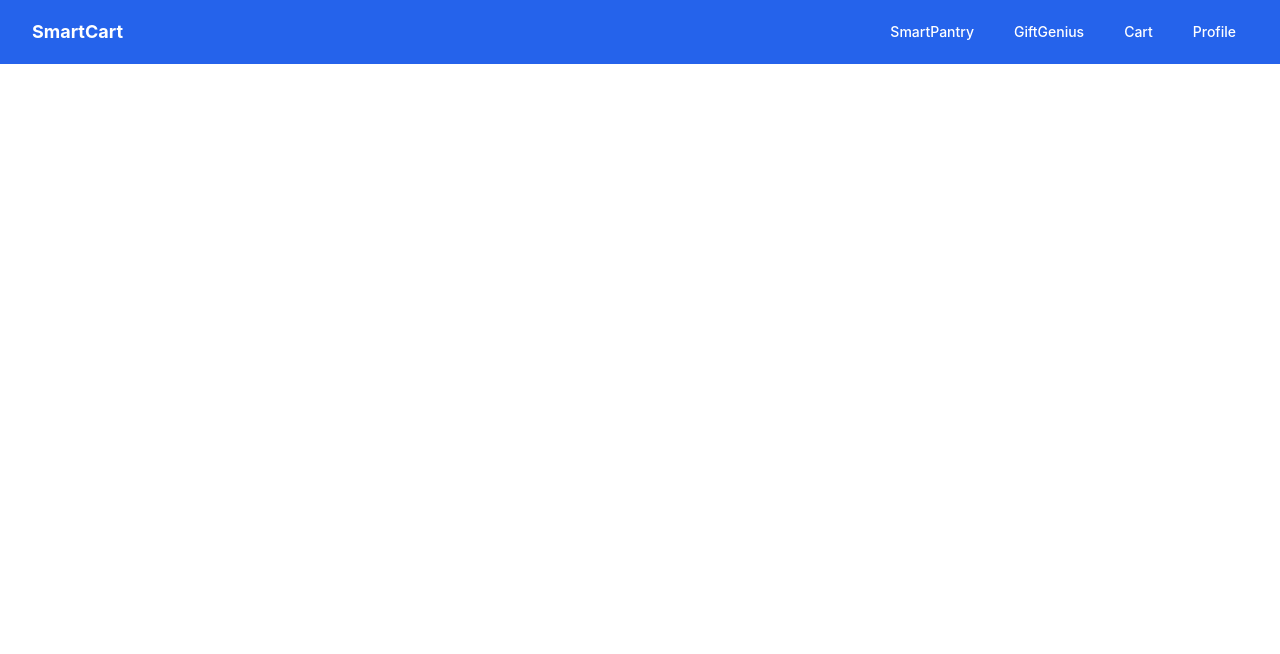
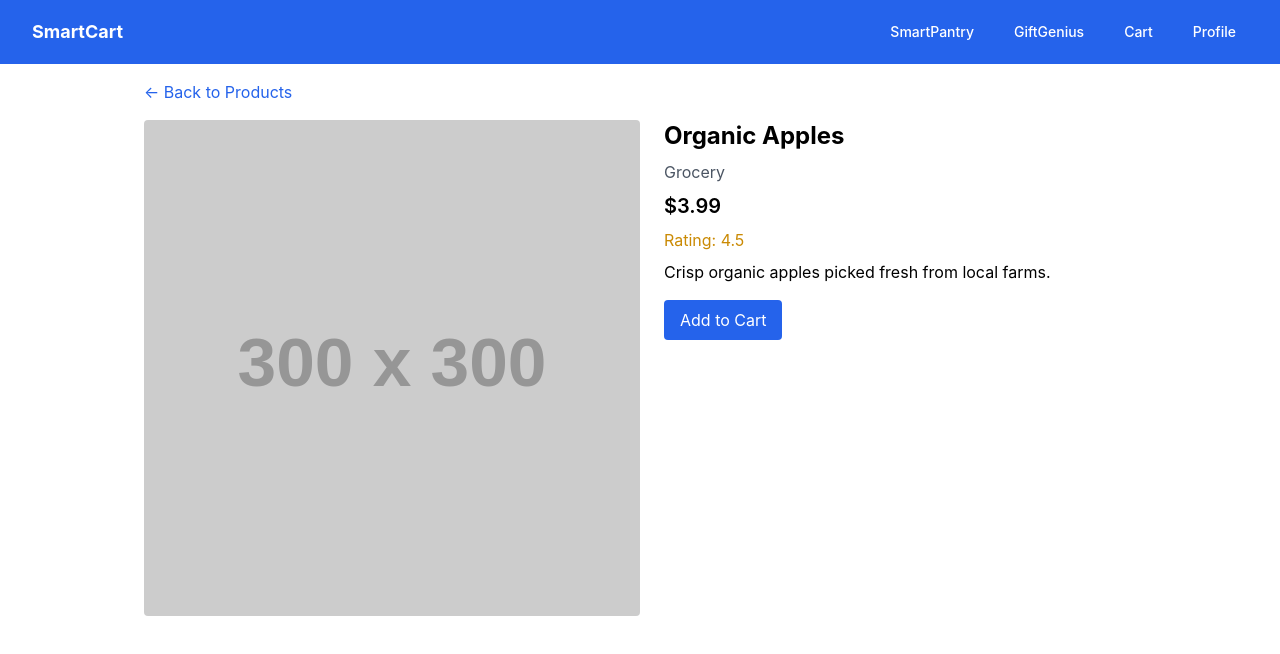
Before and after one commit to tchawla827/walmart-home-hub, a React (Create React App) app in the folder frontend/: page /product/1 in a window 1280 px wide. Shown: the top 654 px of the page. Built offline with nearby package versions, Linux system fonts and the light colour scheme.

Commit message:
Add product detail page

```diff
--- a/frontend/src/App.tsx
+++ b/frontend/src/App.tsx
@@ -4,6 +4,7 @@ import Navbar from './components/Navbar';
 import Home from './pages/Home';
 import Placeholder from './pages/Placeholder';
 import ProductSearch from './pages/ProductSearch';
+import ProductDetail from './pages/ProductDetail';
 import CartPage from './pages/CartPage';
 import { CartProvider } from './context/CartContext';
 
@@ -16,6 +17,7 @@ const App: React.FC = () => {
           <Route path="/" element={<Home />} />
           <Route path="/search" element={<ProductSearch />} />
           <Route path="/products" element={<ProductSearch />} />
+          <Route path="/product/:id" element={<ProductDetail />} />
           <Route path="/pantry/setup" element={<Placeholder title="SmartPantry Setup" />} />
           <Route path="/gift" element={<Placeholder title="GiftGenius" />} />
           <Route path="/cart" element={<CartPage />} />
--- a/frontend/src/mockProducts.ts
+++ b/frontend/src/mockProducts.ts
@@ -5,6 +5,7 @@ export interface Product {
   rating: number;
   category: string;
   image: string;
+  description: string;
 }
 
 export const mockProducts: Product[] = [
@@ -14,7 +15,8 @@ export const mockProducts: Product[] = [
     price: 3.99,
     rating: 4.5,
     category: 'grocery',
-    image: 'https://via.placeholder.com/300?text=Apples'
+    image: 'https://via.placeholder.com/300?text=Apples',
+    description: 'Crisp organic apples picked fresh from local farms.'
   },
   {
     id: 2,
@@ -22,7 +24,8 @@ export const mockProducts: Product[] = [
     price: 59.99,
     rating: 4.2,
     category: 'electronics',
-    image: 'https://via.placeholder.com/300?text=Headphones'
+    image: 'https://via.placeholder.com/300?text=Headphones',
+    description: 'Bluetooth headphones with noise cancellation and long battery life.'
   },
   {
     id: 3,
@@ -30,7 +33,8 @@ export const mockProducts: Product[] = [
     price: 399.99,
     rating: 4.6,
     category: 'electronics',
-    image: 'https://via.placeholder.com/300?text=TV'
+    image: 'https://via.placeholder.com/300?text=TV',
+    description: '40-inch smart TV with vibrant display and built-in streaming apps.'
   },
   {
     id: 4,
@@ -38,7 +42,8 @@ export const mockProducts: Product[] = [
     price: 79.99,
     rating: 4.3,
     category: 'home',
-    image: 'https://via.placeholder.com/300?text=Comforter'
+    image: 'https://via.placeholder.com/300?text=Comforter',
+    description: 'Plush queen-size comforter set to keep you cozy all night.'
   },
   {
     id: 5,
@@ -46,7 +51,8 @@ export const mockProducts: Product[] = [
     price: 14.99,
     rating: 4.1,
     category: 'toys',
-    image: 'https://via.placeholder.com/300?text=Action+Figure'
+    image: 'https://via.placeholder.com/300?text=Action+Figure',
+    description: 'Collectible action figure with movable joints and accessories.'
   },
   {
     id: 6,
@@ -54,7 +60,8 @@ export const mockProducts: Product[] = [
     price: 49.99,
     rating: 4.4,
     category: 'fashion',
-    image: 'https://via.placeholder.com/300?text=Sneakers'
+    image: 'https://via.placeholder.com/300?text=Sneakers',
+    description: 'Comfortable sneakers perfect for running errands or workouts.'
   },
   {
     id: 7,
@@ -62,7 +69,8 @@ export const mockProducts: Product[] = [
     price: 19.99,
     rating: 4.7,
     category: 'sports',
-    image: 'https://via.placeholder.com/300?text=Yoga+Mat'
+    image: 'https://via.placeholder.com/300?text=Yoga+Mat',
+    description: 'Non-slip yoga mat providing excellent grip for daily practice.'
   },
   {
     id: 8,
@@ -70,7 +78,8 @@ export const mockProducts: Product[] = [
     price: 29.99,
     rating: 4.0,
     category: 'home',
-    image: 'https://via.placeholder.com/300?text=Blender'
+    image: 'https://via.placeholder.com/300?text=Blender',
+    description: 'High-speed blender ideal for smoothies and sauces.'
   },
   {
     id: 9,
@@ -78,7 +87,8 @@ export const mockProducts: Product[] = [
     price: 9.99,
     rating: 4.3,
     category: 'fashion',
-    image: 'https://via.placeholder.com/300?text=Kids+Tshirt'
+    image: 'https://via.placeholder.com/300?text=Kids+Tshirt',
+    description: 'Soft cotton T-shirt available in fun colors and prints.'
   },
   {
     id: 10,
@@ -86,6 +96,7 @@ export const mockProducts: Product[] = [
     price: 2.99,
     rating: 4.8,
     category: 'grocery',
-    image: 'https://via.placeholder.com/300?text=Cookies'
+    image: 'https://via.placeholder.com/300?text=Cookies',
+    description: 'Rich chocolate chip cookies baked to perfection.'
   }
 ];
--- /dev/null
+++ b/frontend/src/pages/ProductDetail.tsx
@@ -0,0 +1,56 @@
+import React, { useEffect } from 'react';
+import { useParams, Link } from 'react-router-dom';
+import { mockProducts, Product } from '../mockProducts';
+import { useCart } from '../context/CartContext';
+
+const ProductDetail: React.FC = () => {
+  const { id } = useParams<{ id: string }>();
+
+  useEffect(() => {
+    if (id) {
+      console.log(`Viewing product ID: ${id}`);
+    }
+  }, [id]);
+
+  const product: Product | undefined = mockProducts.find(
+    (p) => p.id === parseInt(id || '', 10)
+  );
+
+  const { addToCart } = useCart();
+
+  if (!product) {
+    return <div className="p-4">Product not found</div>;
+  }
+
+  return (
+    <div className="max-w-5xl mx-auto p-4">
+      <Link to="/products" className="text-blue-600 mb-4 inline-block">
+        &larr; Back to Products
+      </Link>
+      <div className="flex flex-col md:flex-row md:space-x-6">
+        <img
+          src={product.image}
+          alt={product.title}
+          className="w-full md:w-1/2 object-cover rounded mb-4 md:mb-0"
+        />
+        <div className="flex-1">
+          <h1 className="text-2xl font-bold mb-2">{product.title}</h1>
+          <p className="text-gray-600 mb-2 capitalize">{product.category}</p>
+          <p className="text-xl font-semibold mb-2">
+            ${product.price.toFixed(2)}
+          </p>
+          <p className="text-yellow-600 mb-2">Rating: {product.rating}</p>
+          <p className="mb-4">{product.description}</p>
+          <button
+            onClick={() => addToCart(product)}
+            className="bg-blue-600 text-white px-4 py-2 rounded hover:bg-blue-700"
+          >
+            Add to Cart
+          </button>
+        </div>
+      </div>
+    </div>
+  );
+};
+
+export default ProductDetail;
```
